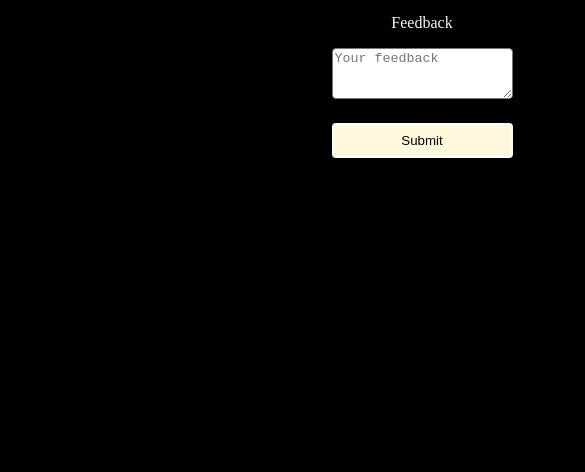
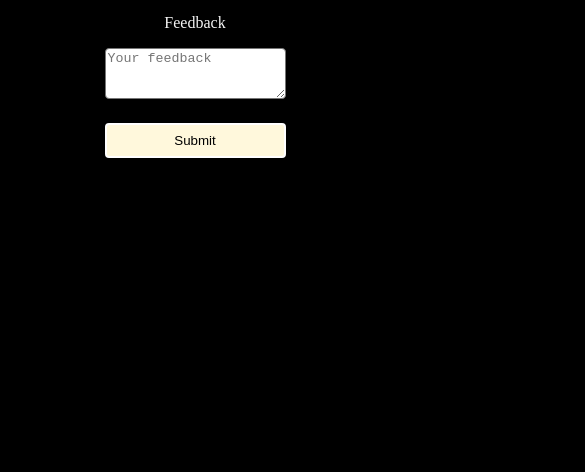
Before and after one commit to drenchoman/aws-cotiss-project, a website: page public/index.html in a window 390 px wide. Shown: the part 372-844 px from the top of the page, 585 px wide, since content can reach past the window. Drawn offline with Linux system fonts and the light colour scheme.

Commit message:
update mobile styling

```diff
--- a/index.js
+++ b/index.js
@@ -16,6 +16,7 @@ app.post('/', (req, res) => {
   const feedback = req.body;
   feedback.id = 2;
   console.log(feedback);
+  res.json({ feedback });
 });
 
 app.listen(3000, () => console.log('App running on port 3000'));
--- a/public/styles.css
+++ b/public/styles.css
@@ -50,3 +50,9 @@ button:hover {
 textarea {
   border-radius: 4px;
 }
+
+@media screen and (max-width: 420px) {
+  .wrapper {
+    width: 100%;
+  }
+}
```
